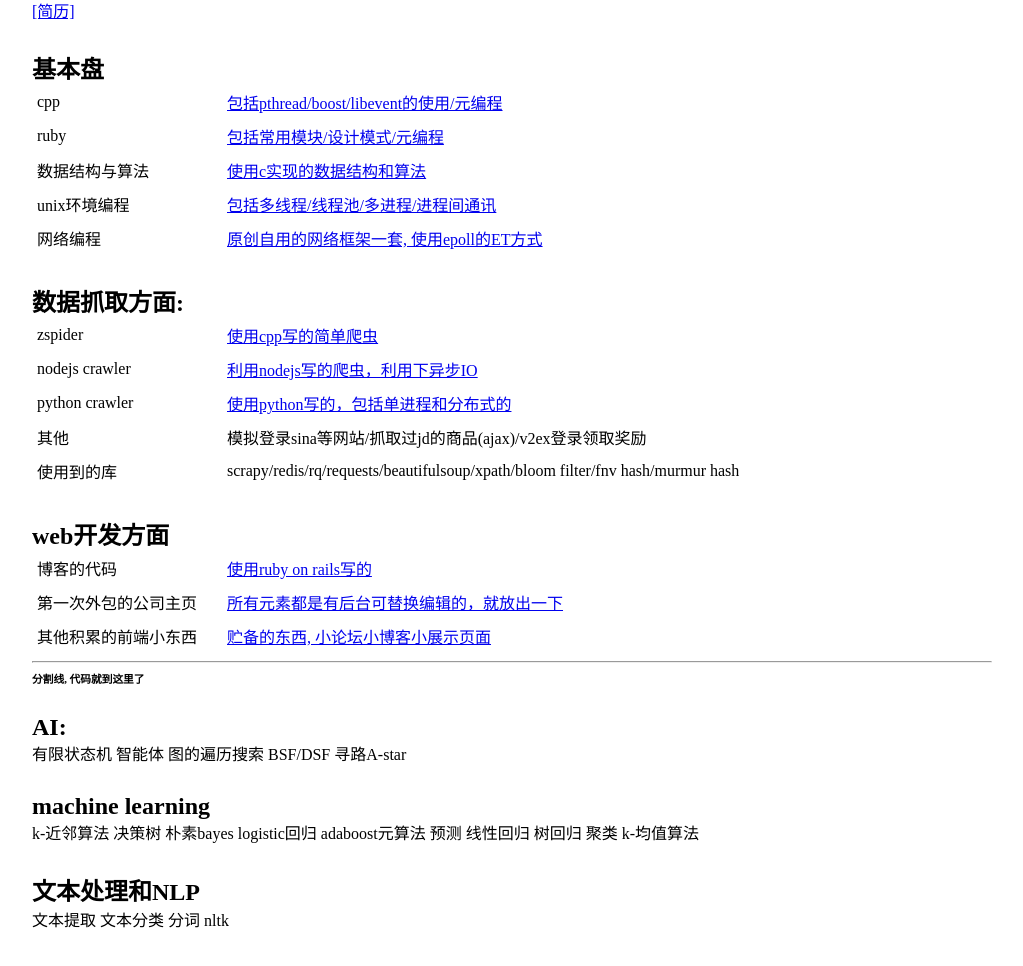
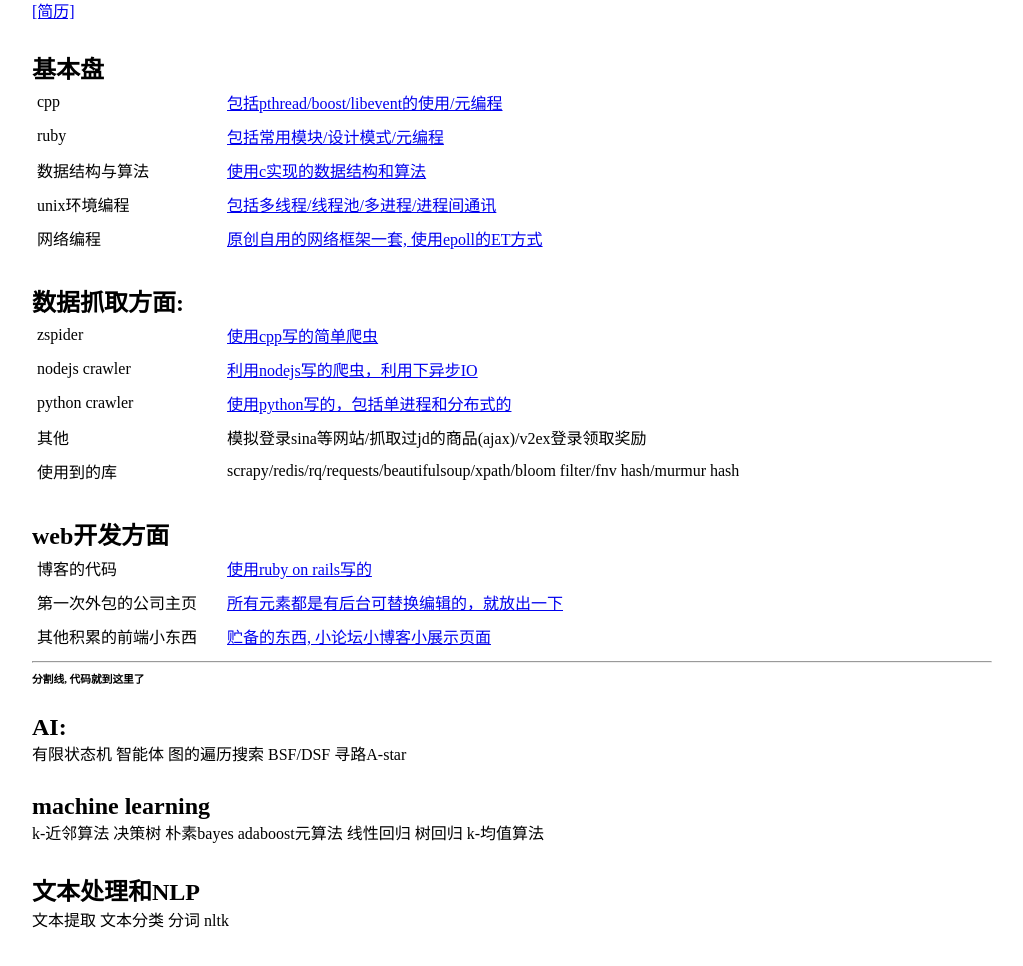
Before and after one commit to AssassinPig/AssassinPig.github.io, a plain HTML site: page index.html in a window 1280 px wide. Shown: the part 106-1072 px from the top of the page, without its empty margins (128-1151 px from the left). Drawn offline with Linux system fonts and the light colour scheme.

Commit message:
add index.html

```diff
--- a/index.html
+++ b/index.html
@@ -104,14 +104,11 @@
 					k-近邻算法
 					决策树
 					朴素bayes
-					logistic回归
 					adaboost元算法
 
-					预测
 					线性回归
 					树回归
 
-					聚类
 					k-均值算法
 				</p>
 			</div>
```
